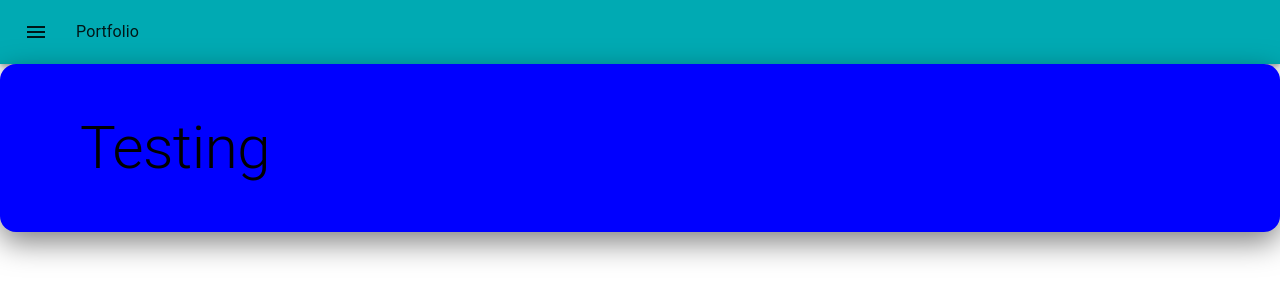
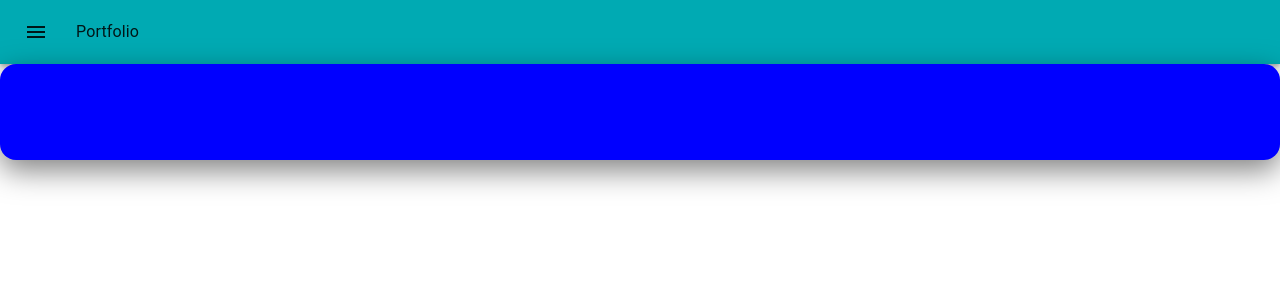
Before and after one commit to dSandley20/react-portfolio, a React (Create React App) app: page /kitchen-sink in a window 1280 px wide. Shown: the top 300 px of the page. Built offline with nearby package versions, Linux system fonts and the light colour scheme.

Commit message:
add basic props / prop-types to DisplayCard

```diff
--- a/src/components/DisplayCard/index.jsx
+++ b/src/components/DisplayCard/index.jsx
@@ -2,8 +2,9 @@ import { Box, Typography } from "@mui/material";
 import React, { useState } from "react";
 import { motion } from "framer-motion";
 import { mainCardStyle, cardTextStyle } from "./styles";
+import PropTypes from "prop-types";
 
-export default function DisplayCard() {
+export default function DisplayCard(props) {
   const [isOpen, setIsOpen] = useState(false);
 
   return (
@@ -17,7 +18,7 @@ export default function DisplayCard() {
           onClick={() => setIsOpen(!isOpen)}
         >
           <Typography layout={"position"} variant="h2" component={motion.h2}>
-            Testing
+            {props.title}
           </Typography>
           {isOpen && (
             <Box
@@ -27,10 +28,7 @@ export default function DisplayCard() {
               transition={{ duration: 1 }}
               sx={cardTextStyle}
             >
-              <p>
-                Lorem ipsum dolor sit amet consectetur adipisicing elit.
-                Reiciendis, tempora!
-              </p>
+              <p>{props.text}</p>
             </Box>
           )}
         </Box>
@@ -38,3 +36,8 @@ export default function DisplayCard() {
     </>
   );
 }
+
+DisplayCard.propTypes = {
+  title: PropTypes.string,
+  content: PropTypes.string,
+};
```
